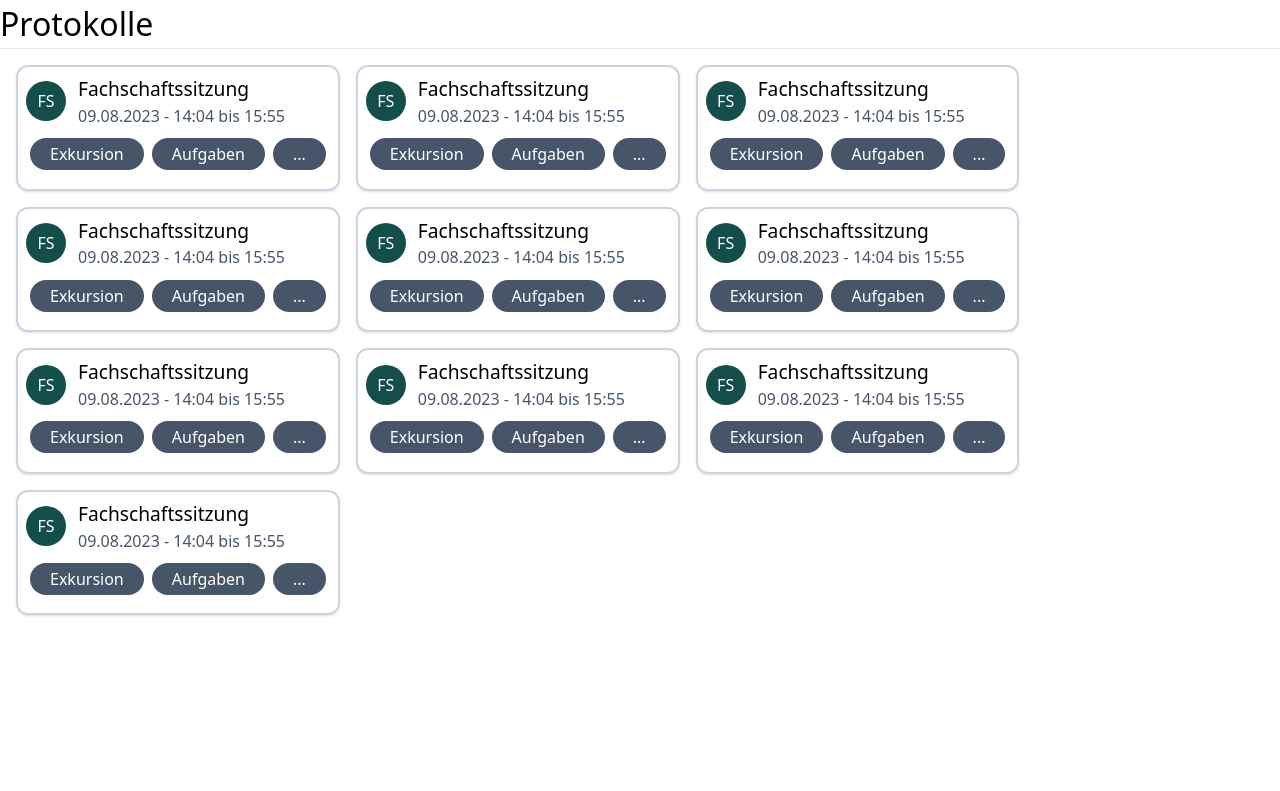
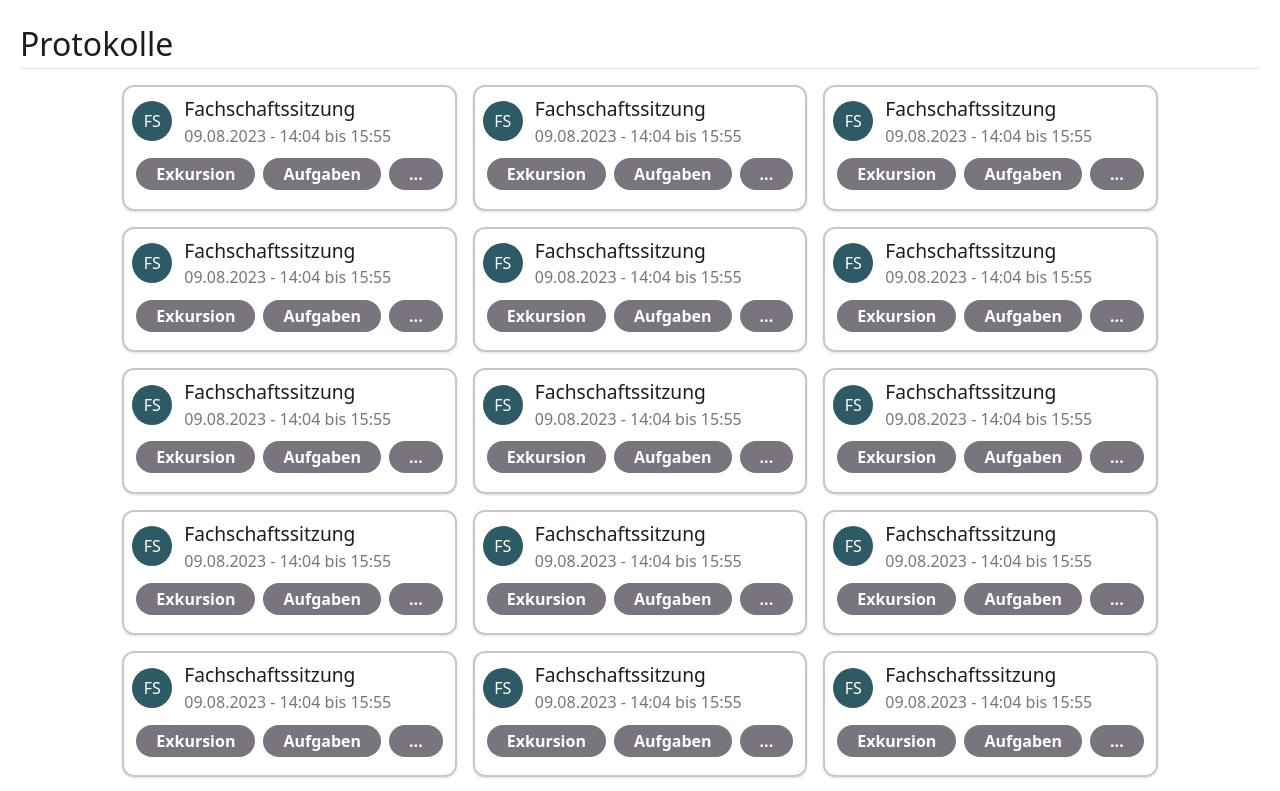
Before and after one commit to RicoLibesch/Proto-Gen, a Next.js app: page / in a window 1280 px wide. Shown: the top 791 px of the page. Built offline with nearby package versions, Linux system fonts and the light colour scheme.

Commit message:
update: adding our colors to tailwind config

```diff
--- a/components/ProtocolContainer.tsx
+++ b/components/ProtocolContainer.tsx
@@ -13,14 +13,14 @@ const ProtocolContainer = ({
 }: ProtocolContainerProps & HTMLAttributes<HTMLDivElement>) => {
   return (
     <div className={className}>
-      <div className="grid grid-rows-2 items-center rounded-xl border-2 border-slate-300 justify-center p-2 shadow hover:shadow-lg hover:cursor-pointer">
+      <div className="grid grid-rows-2 items-center rounded-xl border-2 border-outline justify-center p-2 shadow hover:shadow-lg hover:cursor-pointer">
         <div className="row-span-1 grid grid-flow-col items-center justify-start gap-3">
-          <div className="col-span-1 rounded-full bg-teal-900 w-10 h-10 flex items-center justify-center text-white">
+          <div className="col-span-1 rounded-full bg-mni w-10 h-10 flex items-center justify-center text-white">
             FS
           </div>
           <div className="col-span-1">
-            <h2>{protocol.type}</h2>
-            <h4 className="text-slate-600">09.08.2023 - 14:04 bis 15:55</h4>
+            <h2 className="text-primary">{protocol.type}</h2>
+            <h4 className="text-secondary">09.08.2023 - 14:04 bis 15:55</h4>
           </div>
         </div>
         <div className="row-span-1 flex">
@@ -28,7 +28,7 @@ const ProtocolContainer = ({
             return (
               <div
                 key={topic}
-                className="rounded-full bg-slate-600 text-white flex items-center justify-center px-5 py-1 m-1"
+                className="rounded-full bg-secondary text-white font-bold flex items-center justify-center px-5 py-1 m-1"
               >
                 {topic}
               </div>
--- a/pages/index.tsx
+++ b/pages/index.tsx
@@ -11,12 +11,14 @@ export default function Home() {
   };
 
   return (
-    <div className="container">
-      <h1>Protokolle</h1>
+    <div className="items-center justify-center m-5">
+      <h1 className="text-primary">Protokolle</h1>
       <hr></hr>
-      <div className="flex flex-wrap m-2">
-        {[...Array(10)].map((x) => {
-          return <ProtocolContainer key={x} protocol={protocol} className="m-2" />;
+      <div className="flex flex-wrap m-2 justify-center">
+        {[...Array(20)].map((x) => {
+          return (
+            <ProtocolContainer key={x} protocol={protocol} className="m-2" />
+          );
         })}
       </div>
     </div>
--- a/tailwind.config.ts
+++ b/tailwind.config.ts
@@ -1,20 +1,28 @@
-import type { Config } from 'tailwindcss'
+import type { Config } from "tailwindcss";
 
 const config: Config = {
   content: [
-    './pages/**/*.{js,ts,jsx,tsx,mdx}',
-    './components/**/*.{js,ts,jsx,tsx,mdx}',
-    './app/**/*.{js,ts,jsx,tsx,mdx}',
+    "./pages/**/*.{js,ts,jsx,tsx,mdx}",
+    "./components/**/*.{js,ts,jsx,tsx,mdx}",
+    "./app/**/*.{js,ts,jsx,tsx,mdx}",
   ],
   theme: {
     extend: {
       backgroundImage: {
-        'gradient-radial': 'radial-gradient(var(--tw-gradient-stops))',
-        'gradient-conic':
-          'conic-gradient(from 180deg at 50% 50%, var(--tw-gradient-stops))',
+        "gradient-radial": "radial-gradient(var(--tw-gradient-stops))",
+        "gradient-conic":
+          "conic-gradient(from 180deg at 50% 50%, var(--tw-gradient-stops))",
+      },
+      colors: {
+        primary: "#1D1B20",
+        neutral: "#49454F",
+        secondary: "#79747E",
+        outline: "#CAC4D0",
+        mni: "#2E5A66",
+        seperation: "#E9E9E9",
       },
     },
   },
   plugins: [],
-}
-export default config
+};
+export default config;
```
